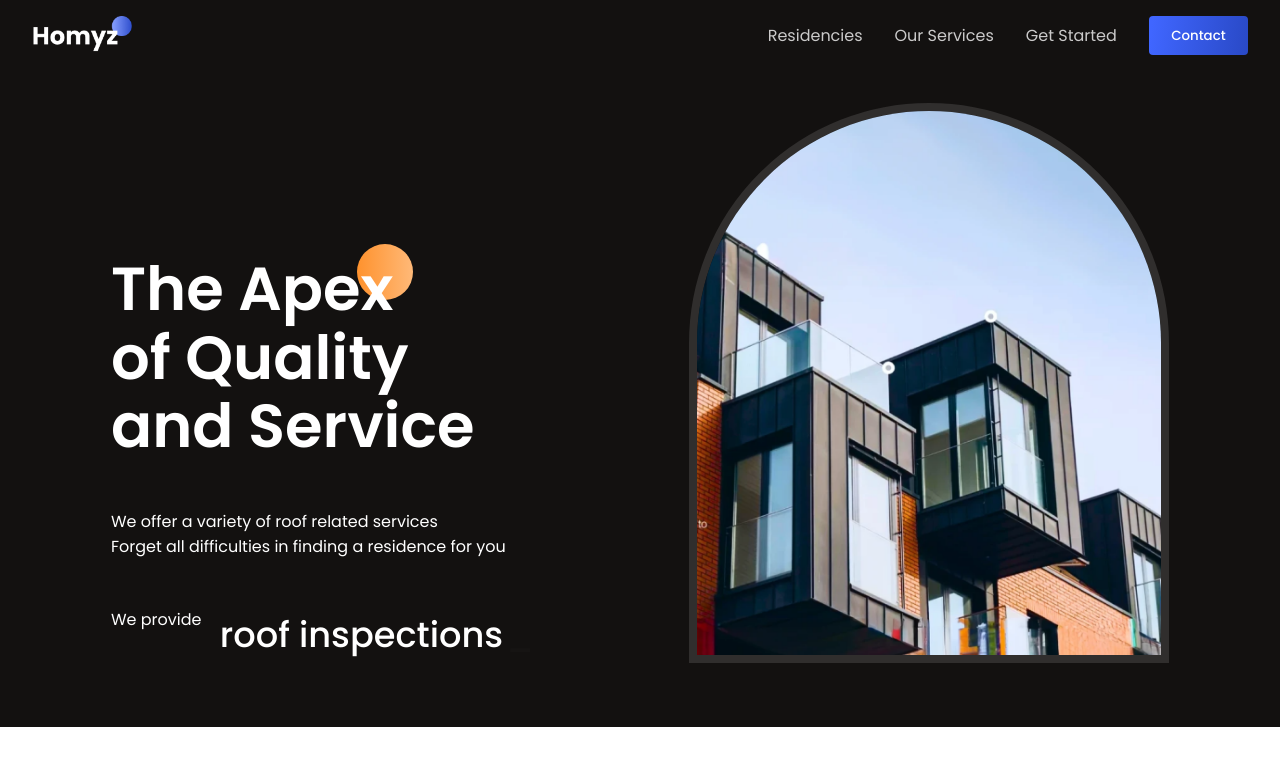
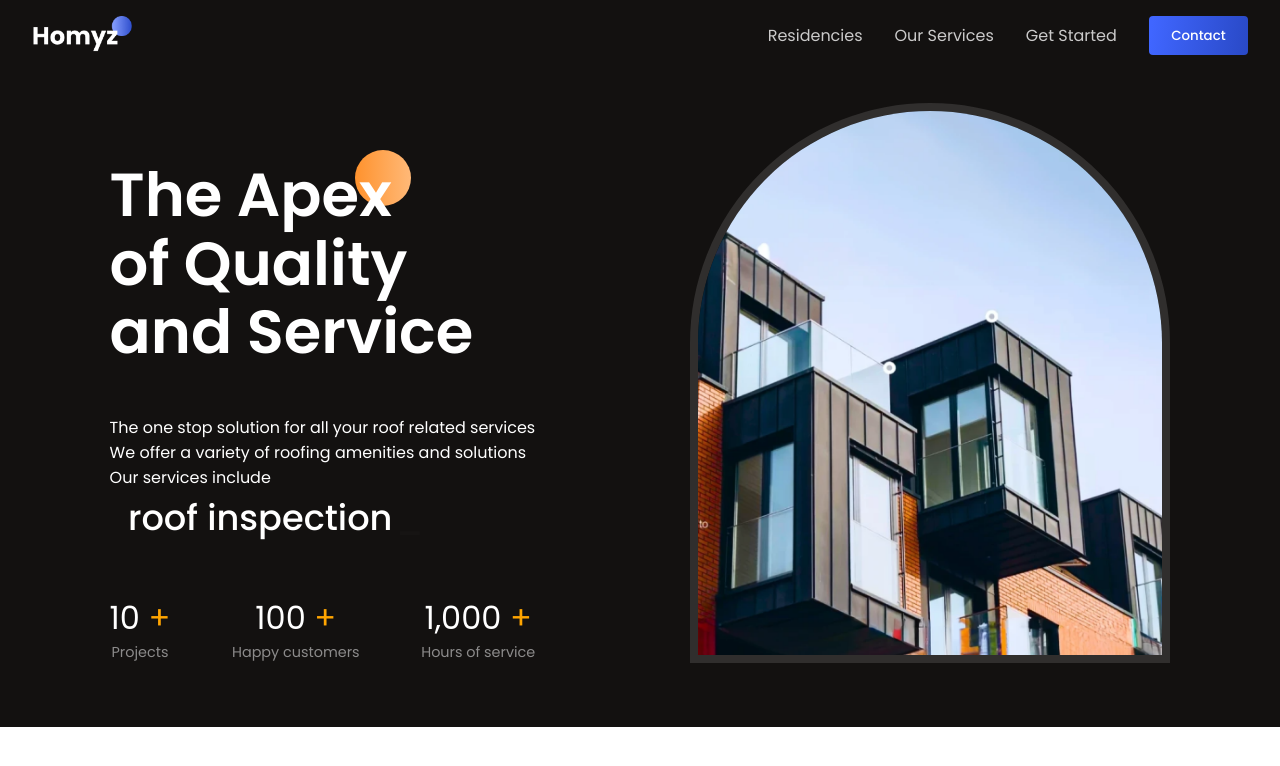
Before and after one commit to sameer-js/roof-landing-page, a Next.js app: page / in a window 1280 px wide. Shown: the top 766 px of the page. Built offline with nearby package versions, Linux system fonts and the light colour scheme.

Commit message:
added countUp section

```diff
--- a/src/components/Hero.jsx
+++ b/src/components/Hero.jsx
@@ -1,3 +1,4 @@
+import CountUp from 'react-countup';
 import { Typewriter } from 'react-simple-typewriter';
 
 const Hero = () => {
@@ -13,23 +14,21 @@ const Hero = () => {
             </h2>
           </div>
 
-          <div className='flexColStart'>
-            We offer a variety of roof related services <br /> Forget all
-            difficulties in finding a residence for you
-          </div>
-
-          <div className='flexStart typewriter'>
-            We provide
+          <div className='flexColStart hero-des'>
+            The one stop solution for all your roof related services <br />
+            We offer a variety of roofing amenities and solutions
+            <div className='typewriter'>
+              Our services include
               <h3>
                 &nbsp; roof{' '}
                 <Typewriter
                   words={[
                     'repairs',
-                  'inspections',
+                    'inspection',
                     'cleaning',
                     'coating',
                     'tiling',
-                  'installing',
+                    'building',
                   ]}
                   loop={0}
                   cursor
@@ -40,6 +39,28 @@ const Hero = () => {
                   delaySpeed={2500}
                 />
               </h3>
+            </div>
+          </div>
+
+          <div className='flexCenter stats'>
+            <div className='flexColCenter stat'>
+              <span>
+                <CountUp start={2} end={10} duration={3} /> <span>+</span>
+              </span>
+              <span className='secondaryText'>Projects</span>
+            </div>
+            <div className='flexColCenter stat'>
+              <span>
+                <CountUp start={50} end={100} duration={4} /> <span>+</span>
+              </span>
+              <span className='secondaryText'>Happy customers</span>
+            </div>
+            <div className='flexColCenter stat'>
+              <span>
+                <CountUp start={500} end={1000} duration={4} /> <span>+</span>
+              </span>
+              <span className='secondaryText'>Hours of service</span>
+            </div>
           </div>
         </div>
 
```
Lines whose indentation alone changed are shown as unchanged.
